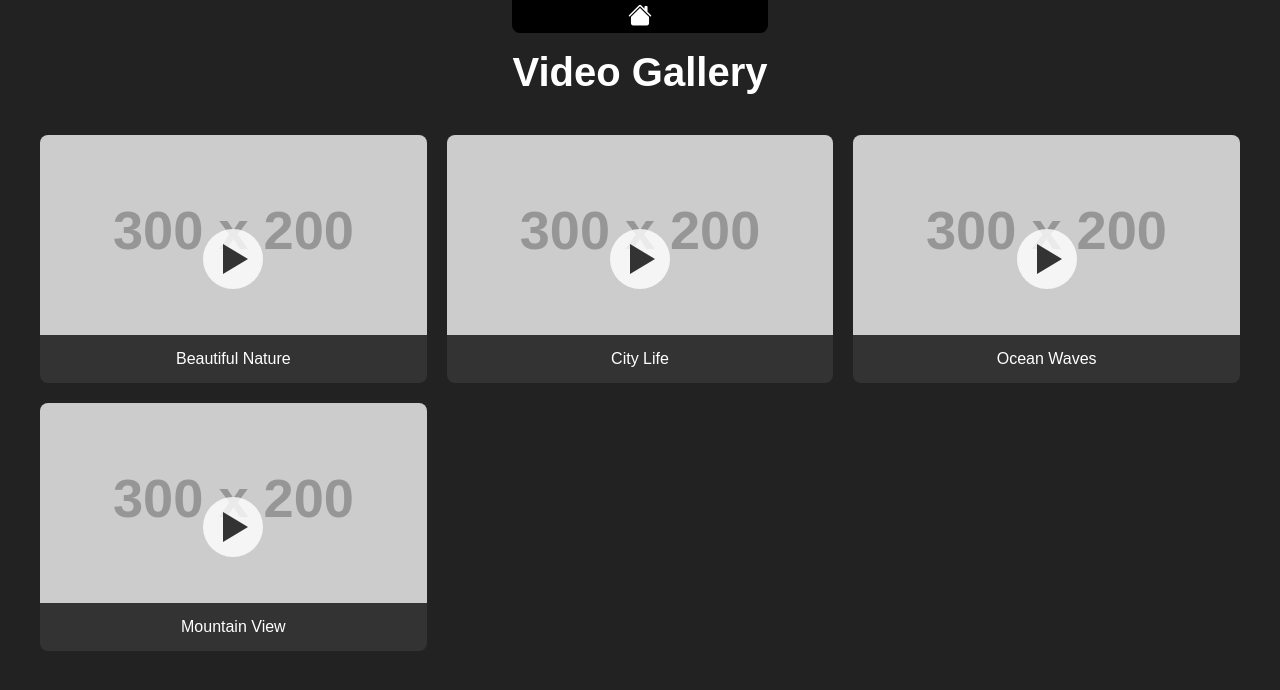
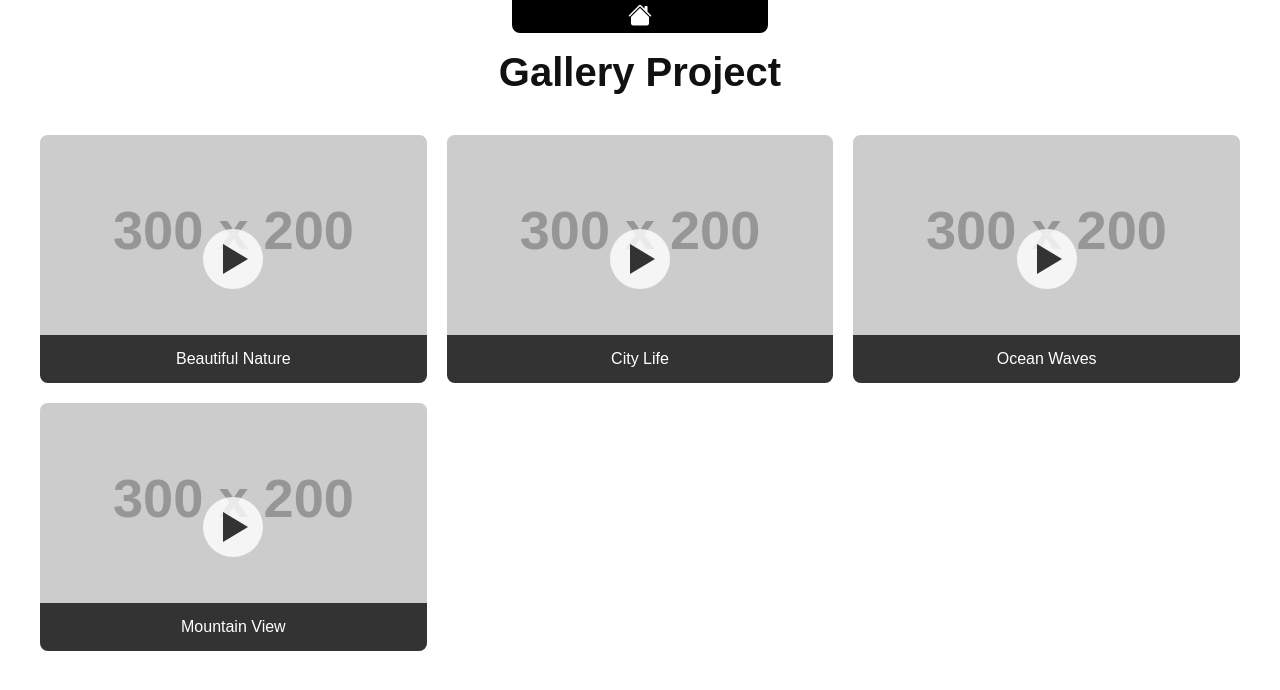
Before and after one commit to tiansetiawan/interaktif-content, a plain HTML site: page page1.html in a window 1280 px wide. Drawn offline with nearby package versions, Linux system fonts and the light colour scheme; placeholder pictures from the web are drawn by us.

Commit message:
push push terus

```diff
--- a/page1.html
+++ b/page1.html
@@ -27,13 +27,14 @@
     /* Video Gallery */
     .gallery {
     padding: 50px 20px;
-      background-color: #222;
+    background-color: #ffffff;
     min-height: 100vh;
     }
     .gallery h2 {
       text-align: center;
       font-size: 2.5rem;
       margin-bottom: 40px;
+      color: #111;
     }
     .video-grid {
       display: grid;
@@ -48,6 +49,7 @@
     border-radius: 8px;
     overflow: hidden;
     transition: transform 0.3s;
+    background-color: #80808029;
     }
     .video-thumbnail:hover { transform: scale(1.03); }
     .video-thumbnail img {
@@ -156,7 +158,7 @@
 
   <!-- Hanya gallery -->
   <section class="gallery" id="gallery">
-    <h2>Video Gallery</h2>
+    <h2>Gallery Project</h2>
     <div class="video-grid">
       <!-- Thumbnails by JS -->
     </div>
```
Lines whose indentation alone changed are shown as unchanged.
